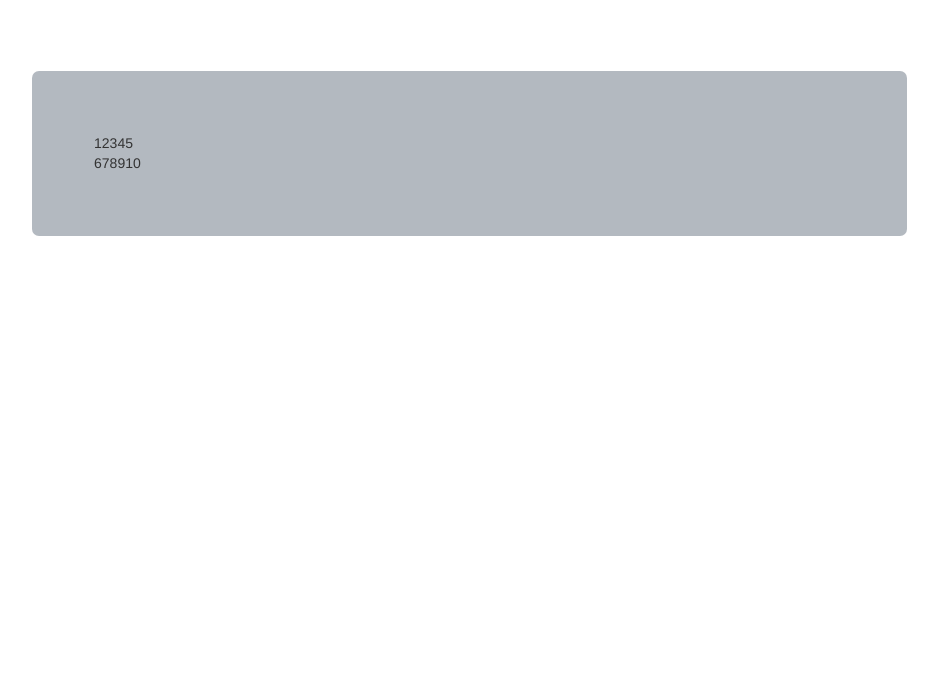
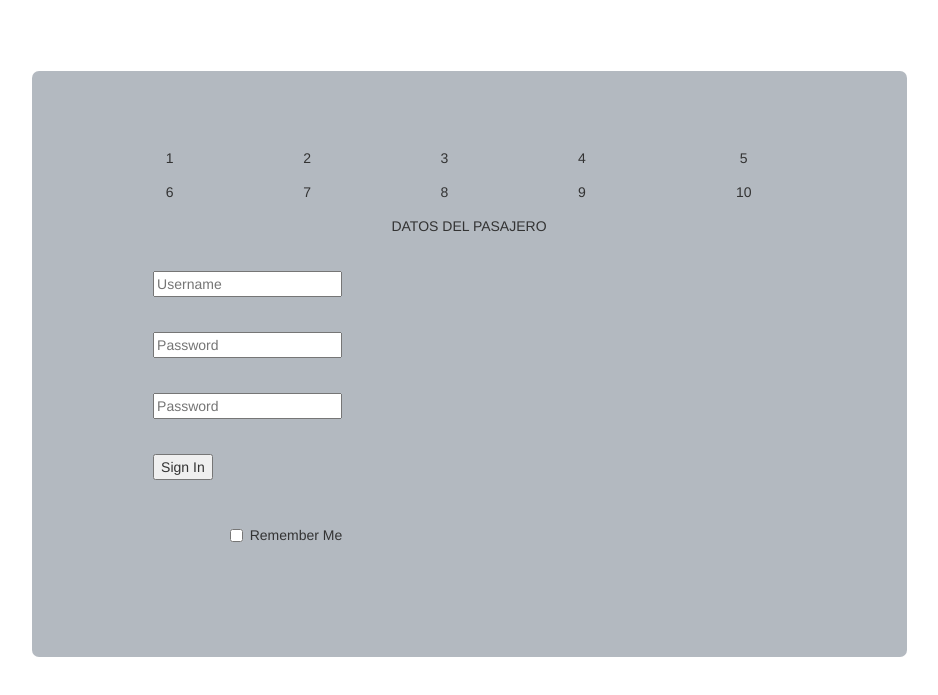
Before and after one commit to haidyduenas/final-javaScript, a plain HTML site: page index.html in a window 1280 px wide. Both pictures are taken after a click on the element "1.-Reservar de asientos". Shown: the part 117-812 px from the top of the page, without its empty margins (171-1109 px from the left). Drawn offline with nearby package versions, Linux system fonts and the light colour scheme.

Commit message:
asientos-funcionalidades

```diff
--- a/assets/css/main.css
+++ b/assets/css/main.css
@@ -4,6 +4,7 @@ body{
     background-position: center center;
     background-attachment: fixed;
     background-size: cover;
+    text-align: center;
 }
 .navbar-trans {
   background-color: transparent;
@@ -96,3 +97,27 @@ body{
 .btn-primary{
 	margin: 2%;
 }
+
+table {
+	width: 100%;
+	text-align: center;
+
+}
+.seating-air{
+	    border: 14px solid rgba(128, 139, 150, .0);
+}
+.no-visibility{
+	visibility: hidden;
+}
+
+#form-space{
+    margin: 0%;
+    padding: 5%;
+
+}
+
+.input-data{
+	display: flex;
+	margin :5%;
+
+}
--- a/assets/js/main.js
+++ b/assets/js/main.js
@@ -4,8 +4,11 @@ let seating = [];
 
 class App {
 
-  constructor (input) {
-     this.map =  input;
+  constructor (nombre,apellido,dni, nPasaje) {
+    this.nombre = nombre;
+	this.apellido = apellido;
+	this.dni = dni;
+	this.nPasaje = nPasaje;
   }
   renderTable (event) {
   	$("#1").click(function(event) {
@@ -13,16 +16,8 @@ class App {
     console.log(id);
   	if(id== 1){
 	  	$('#scp-Seating').empty();
-	  	let seating =
-	  	`<table>\
-	  	<tr>\
-	        <td >1</td><td>2</td><td >3</td><td >4</td><td >5</td>\
-	      </tr>\
-	     <tr>\
-	        <td >6</td><td >7</td><td >8</td><td >9</td><td >10</td>\
-	      </tr>\
-	  	</table>\ `
-	  	$('#formulario').append(seating);
+	  	$( "#form-space" ).removeClass("no-visibility");
+	  	$ ("#table-space" ).removeClass("no-visibility");
     	}
   	});
 	}
--- a/index.html
+++ b/index.html
@@ -14,7 +14,6 @@
 <body>
 	<div class="container-fluid">
 		<nav class="navbar navbar-default navbar-doublerow navbar-trans navbar-fixed-top">
-	  <!-- top nav -->
 	  		<nav class="navbar navbar-top hidden-xs">
 	    		<div class="container">
 	      <!-- left nav top -->
@@ -32,7 +31,6 @@
 	    		</div>
 	    		<div class="dividline light-grey"></div>
 	  		</nav>
-	  <!-- down nav -->
 	  		<nav class="navbar navbar-down">
 	    		<div class="container">
 	      <div class="flex-container">
@@ -65,8 +63,8 @@
 	    	</nav>
 	  	</nav>
 		<section id="formulario">
-			<div class="row" id="scp-Seating">
-				<div class="col-xs-12 col-md-12 col-lg-12 datos text-left" >
+			<div class="row" >
+				<div class="col-xs-12 col-md-12 col-lg-12 datos text-left" id="scp-Seating" >
 					<div class="form-group col-xs-12 col-md-12 col-lg-12 datos text-center" >
 						<h3 id="1">1.-Reservar de asientos</h3>
 					</div>
@@ -80,6 +78,44 @@
 						<h1> 4.-Listar pasajeros</h1>
 					</div>
 				</div>
+				<div class="no-visibility" id="table-space" >
+					<div class="col-xs-12 col-md-12 col-lg-12">
+						<table>
+						  	<tr class="seating-tr">
+						        <td class="seating-air">1</td>
+						        <td class="seating-air">2</td>
+						        <td class="seating-air">3</td>
+						        <td class="seating-air">4</td>
+						        <td class="seating-air">5</td>
+						    </tr>
+						    <tr class="seating-tr">
+						        <td class="seating-air">6</td>
+						        <td class="seating-air">7</td>
+						        <td class="seating-air">8</td>
+						        <td class="seating-air">9</td>
+						        <td class="seating-air">10</td>
+						    </tr>
+						</table>
+				  	</div>
+		            <div id="form-space">
+		                <p class="form-title text-center text-uppercase">Datos del pasajero</p>
+		                <form>
+				            <input class="input-data" type="text" placeholder="Username" />
+				            <input class="input-data" type="password" placeholder="Password" />
+				            <input class="input-data" type="password" placeholder="Password" />
+				            <input class="input-data" type="submit" value="Sign In" class="btn btn-success btn-sm" />
+				            <div class="remember-forgot">
+				                <div class="row">
+				                    <div class="col-md-6">
+				                        <div class="checkbox">
+				                            <label><input type="checkbox" />Remember Me</label>
+				                        </div>
+				                    </div>
+				                </div>
+				            </div>
+		                </form>
+		            </div>
+				</div>
 			</div>
 		</section>
 	</div>
```
Lines whose indentation alone changed are shown as unchanged.
